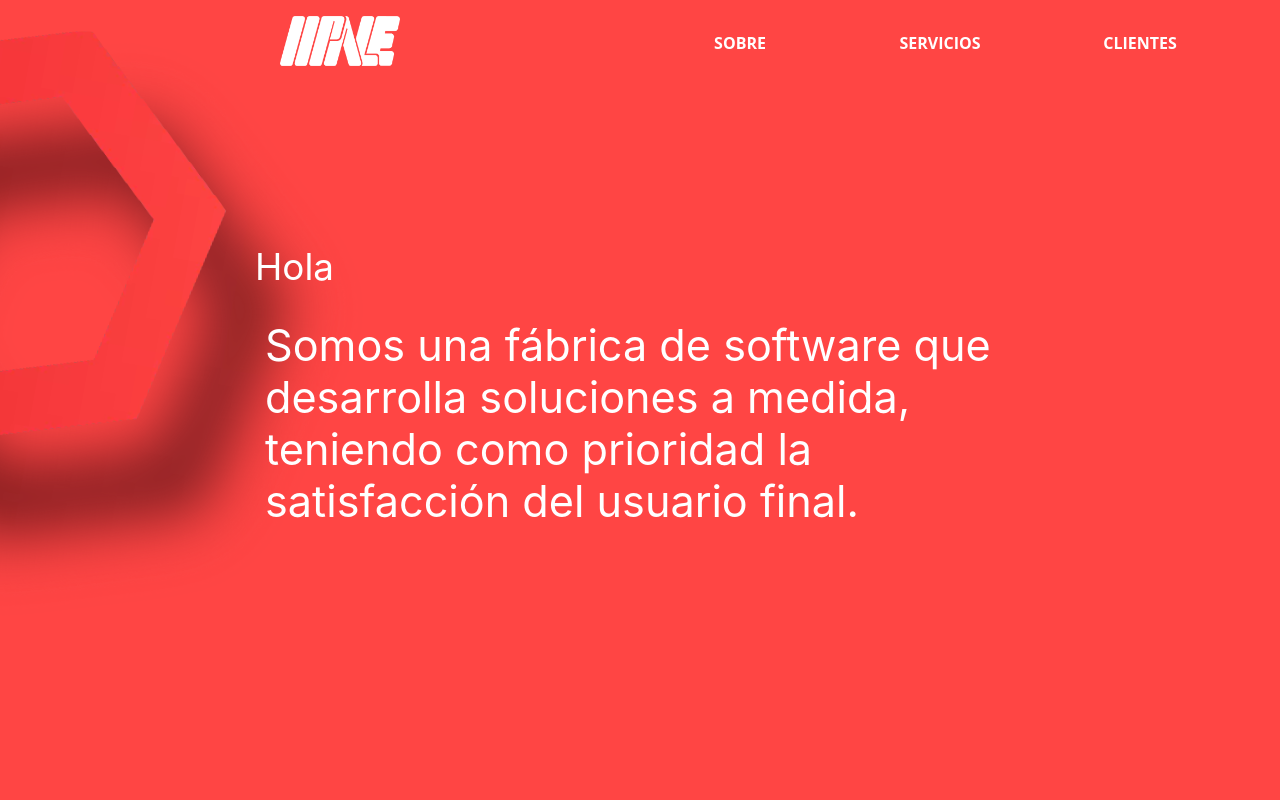
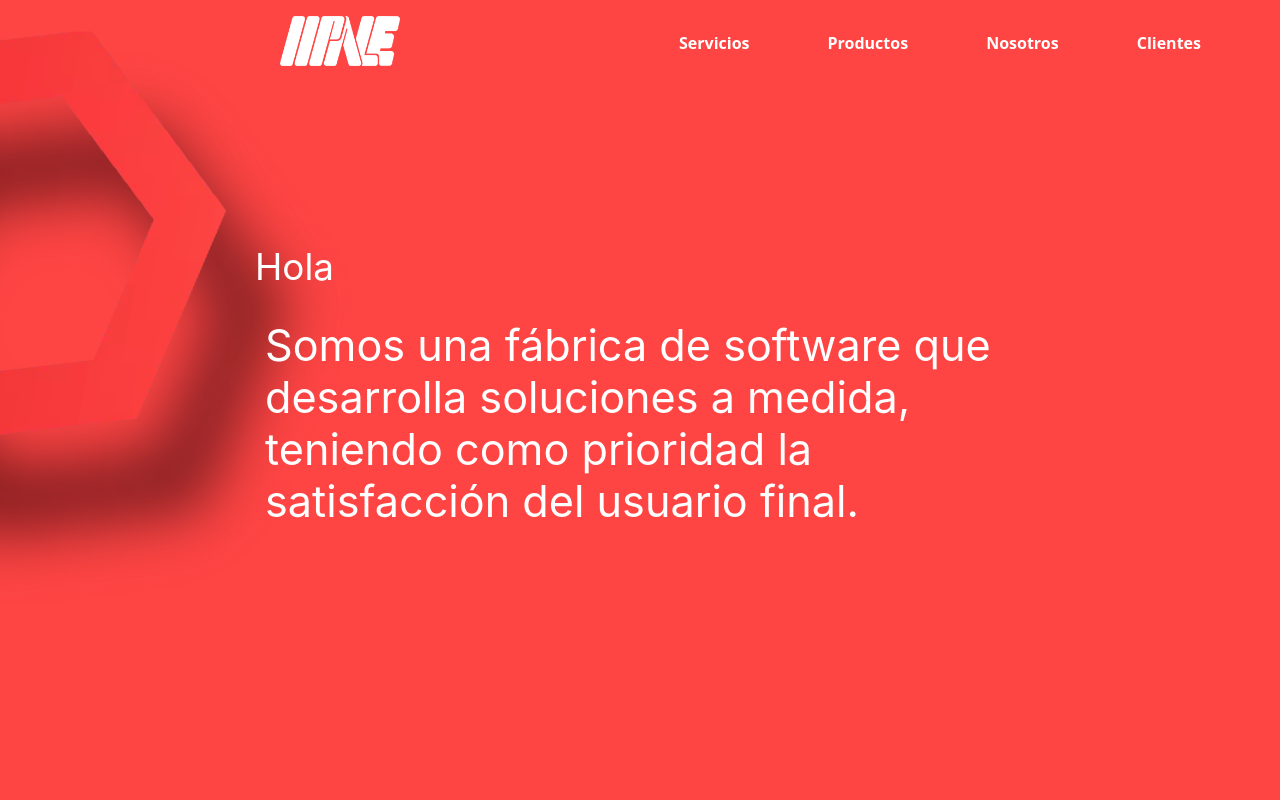
Before and after one commit to paleconsultores/website-palerp, a React (Create React App) app: page / in a window 1280 px wide. Shown: the top 800 px of the page. Built offline with nearby package versions, Linux system fonts and the light colour scheme.

Commit message:
improve navbar, change menu items

```diff
--- a/src/components/App/Home/1-Header/Header.css
+++ b/src/components/App/Home/1-Header/Header.css
@@ -10,6 +10,7 @@
 
 .header--positive {
   background: white;
+  box-shadow: 9px 9px 9px 0 rgba(47, 44, 44, 0.2);
 }
 
 /* navbar element */
--- a/src/components/App/Home/1-Header/MenuList/MenuList.css
+++ b/src/components/App/Home/1-Header/MenuList/MenuList.css
@@ -1,7 +1,7 @@
 .menu-list {
     list-style: none;
     display: grid;
-    grid-template: 1fr / repeat(3, minmax( auto, 200px));
+    grid-template: 1fr / repeat(4, minmax( auto, 200px));
     padding: 0;
     margin: 0;
     justify-items: center;
@@ -36,7 +36,7 @@
   bottom: 7px;
   left: 0px;
   width: 100%;
-  height: 4px;
+  height: 3px;
   content: "";
   opacity: 0;
   transition: opacity 0.3s ease 0s, transform 0.3s ease 0s;
@@ -57,7 +57,7 @@
 }
 
 .menu-list li a:hover{
-  font-size: 1.5rem;
+  font-size: 1.1rem;
 }
 
 
--- a/src/components/App/Home/1-Header/MenuList/MenuList.js
+++ b/src/components/App/Home/1-Header/MenuList/MenuList.js
@@ -7,9 +7,11 @@ import './MenuList.css';
 export function MenuList() {
   return (
     <ul className="menu-list">
-      <li><a href="#Hero">SOBRE</a></li>
-      <li><a href="#Solutions">SERVICIOS</a></li>
-      <li><a href="#ClientList">CLIENTES</a></li>
+      {/* <li><a href="#Hero"></a></li> */}
+      <li><a href="#Solutions">Servicios</a></li>
+      <li><a href="#Carousel">Productos</a></li>
+      <li><a href="#Services">Nosotros</a></li>
+      <li><a href="#ClientList">Clientes</a></li>
     </ul>
   );
 }
--- a/src/components/App/Home/2-Body/4-Carousel/Carousel.js
+++ b/src/components/App/Home/2-Body/4-Carousel/Carousel.js
@@ -53,7 +53,7 @@ export class Carousel extends React.Component {
     render() {
         const { properties, property } = this.state;
         return (
-            <section className="carousel-section" >
+            <section id="Carousel" className="carousel-section" >
                 {/*get the index of the item from the carousel data properties*/}
                 <div className={`carousel-slider active-slide-${property.index}`}>
                     {/*calculate where in the wrapper is the next card */}
```
